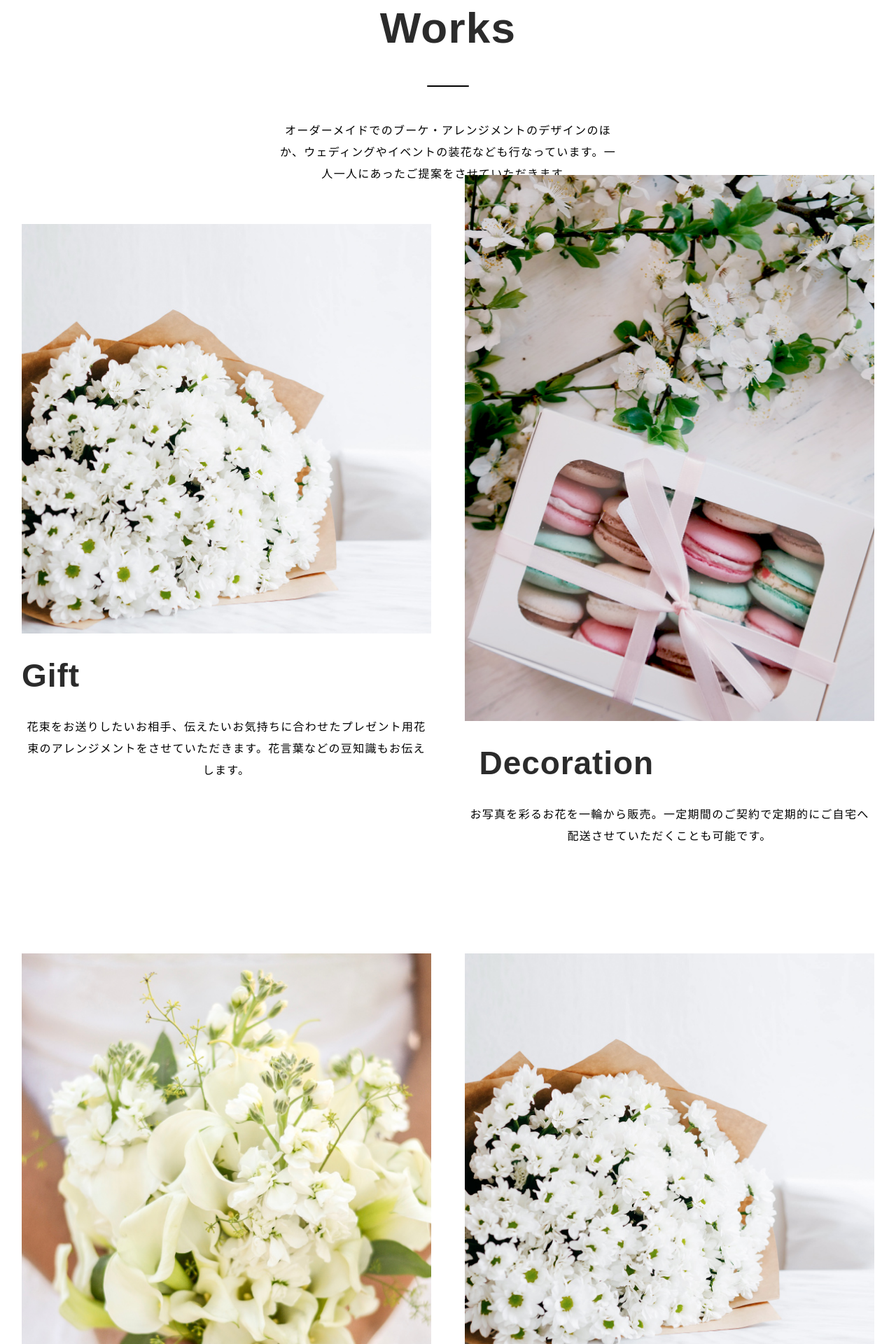
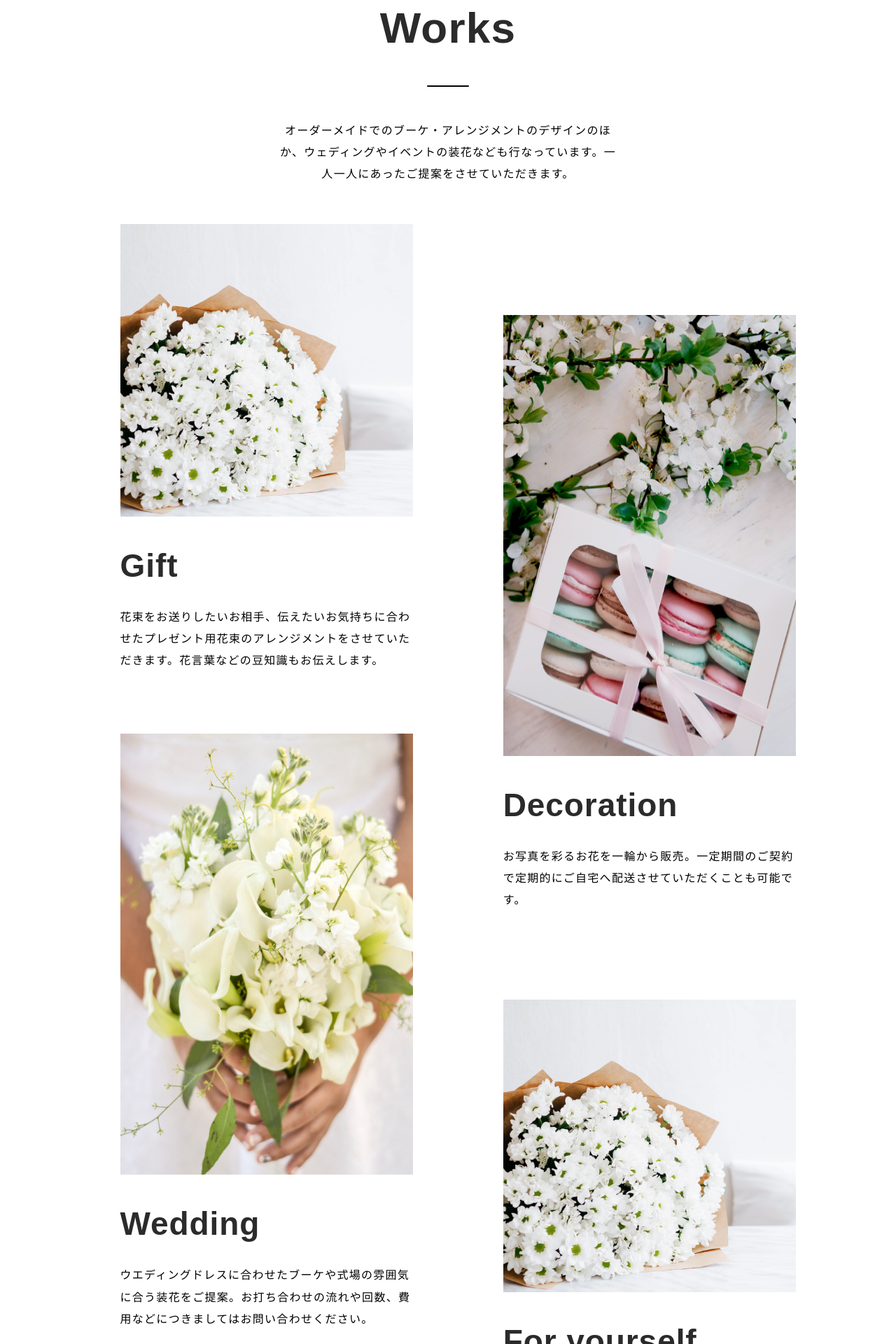
Before and after one commit to pyonpyon45815/FlowershopHP2, a PHP site: page / in a window 1280 px wide. Shown: the part 1573-3493 px from the top of the page at 70% size. Run offline with PHP 8.4, Linux system fonts and the light colour scheme.

Commit message:
onakasuita

```diff
--- a/public/index.html
+++ b/public/index.html
@@ -119,25 +119,25 @@
                 <h1 class="c-h1__Works" id="2">Works</h1>
                 <p class="c-p__worksText">オーダーメイドでのブーケ・アレンジメントのデザインのほか、ウェディングやイベントの装花なども行なっています。一人一人にあったご提案をさせていただきます。</p>
                 <div class="p-articleWrapper__works">
-                    <article>
-                        <img class="c-image__gift" src="assets/img/yourself.jpg " alt="横たわった白い花束 ">
+                    <article class="p-article__works">
+                        <img class="c-image__works" src="assets/img/yourself.jpg " alt="横たわった白い花束 ">
                         <h2>Gift</h2>
-                        <p>花束をお送りしたいお相手、伝えたいお気持ちに合わせたプレゼント用花束のアレンジメントをさせていただきます。花言葉などの豆知識もお伝えします。</p>
+                        <p class="c-p__worksText2">花束をお送りしたいお相手、伝えたいお気持ちに合わせたプレゼント用花束のアレンジメントをさせていただきます。花言葉などの豆知識もお伝えします。</p>
                     </article>
                     <article class="p-article__decoration">
-                        <img class="c-image__decoration" src="assets/img/decoration.jpg " alt="マカロンと花 ">
+                        <img class="c-image__decoration c-image__works2 " src="assets/img/decoration.jpg " alt="マカロンと花 ">
                         <h2 class="c-h2__decoration">Decoration</h2>
-                        <p>お写真を彩るお花を一輪から販売。一定期間のご契約で定期的にご自宅へ配送させていただくことも可能です。</p>
+                        <p class="c-p__worksText2">お写真を彩るお花を一輪から販売。一定期間のご契約で定期的にご自宅へ配送させていただくことも可能です。</p>
                     </article>
-                    <article>
-                        <img class="c-image__wedding" src="assets/img/wedding.jpg " alt="手に持った白い花束 ">
+                    <article class="p-article__wedding">
+                        <img class="c-image__wedding c-image__works2" src="assets/img/wedding.jpg " alt="手に持った白い花束 ">
                         <h2>Wedding</h2>
-                        <p>ウエディングドレスに合わせたブーケや式場の雰囲気に合う装花をご提案。お打ち合わせの流れや回数、費用などにつきましてはお問い合わせください。</p>
+                        <p class="c-p__worksText2">ウエディングドレスに合わせたブーケや式場の雰囲気に合う装花をご提案。お打ち合わせの流れや回数、費用などにつきましてはお問い合わせください。</p>
                     </article>
                     <article class="p-article__foryourself">
-                        <img class="c-image__foryourself" src="assets/img/yourself.jpg " alt="横たわった白い花束 ">
+                        <img class="c-image__foryourself c-image__works " src="assets/img/yourself.jpg " alt="横たわった白い花束 ">
                         <h2 class="c-h2__foryourself">For yourself</h2>
-                        <p>お部屋の雰囲気やライフスタイルをお聞きしてご自宅用の花束をご提案し、少しでも長く咲かせるコツもお教えします。花束に合った花瓶をご提案することも可能です。</p>
+                        <p class="c-p__worksText2">お部屋の雰囲気やライフスタイルをお聞きしてご自宅用の花束をご提案し、少しでも長く咲かせるコツもお教えします。花束に合った花瓶をご提案することも可能です。</p>
                     </article>
                 </div>
             </section>
```
Also changed, not shown: public/assets/css/style.css, public/assets/scss/Foundation/_base.scss, public/assets/scss/Object/Component/_image.scss, public/assets/scss/Object/Component/_p.scss, public/assets/scss/Object/Component/_title.scss, public/assets/scss/Object/Project/_article.scss, public/assets/scss/Object/Project/_container.scss, public/assets/scss/Object/Project/_section.scss, 1 other file.
